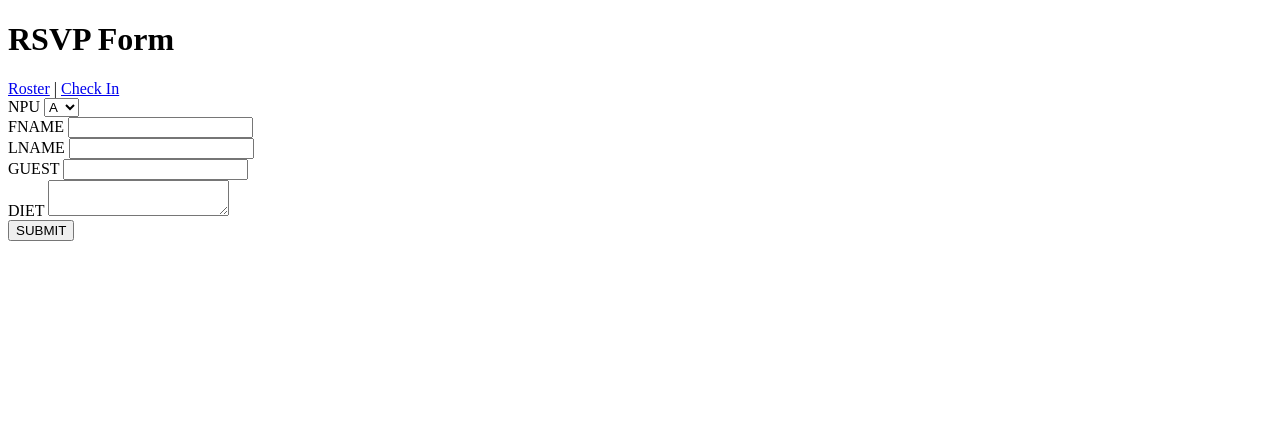
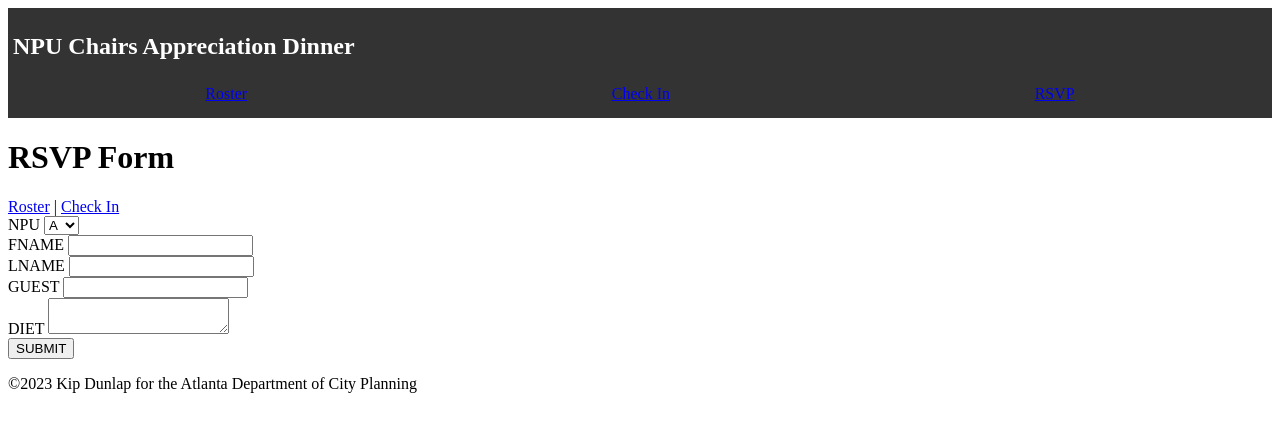
Before and after one commit to UrbaneD0ge/NPU-RSVP, a SvelteKit app: page /RSVP in a window 1280 px wide. Shown: the top 432 px of the page. Built offline with nearby package versions, Linux system fonts and the light colour scheme.

Commit message:
clearly I don't  understand forms

```diff
--- a/src/app.html
+++ b/src/app.html
@@ -1,12 +1,15 @@
 <!DOCTYPE html>
 <html lang="en">
+
 <head>
 	<meta charset="utf-8" />
 	<link rel="icon" href="%sveltekit.assets%/favicon.png" />
 	<meta name="viewport" content="width=device-width" />
 	%sveltekit.head%
 </head>
+
 <body data-sveltekit-preload-data="hover">
 	<div style="display: contents">%sveltekit.body%</div>
 </body>
+
 </html>
--- /dev/null
+++ b/src/routes/+layout.svelte
@@ -0,0 +1,35 @@
+<nav>
+  <h1>NPU Chairs Appreciation Dinner</h1>
+  <ul>
+    <li><a href="/">Roster</a></li>
+    <li><a href="/checkin">Check In</a></li>
+    <li><a href="/RSVP">RSVP</a></li>
+  </ul>
+</nav>
+
+<slot />
+
+<footer>
+  <p>©2023 Kip Dunlap for the Atlanta Department of City Planning</p>
+</footer>
+
+<style>
+  nav {
+    background-color: #333;
+    color: #fff;
+    padding: 5px;
+    margin-bottom: 2svh;
+  }
+
+  nav ul {
+    display: flex;
+    justify-content: space-around;
+    list-style: none;
+    margin: 5px;
+    padding: 5px;
+  }
+
+  footer {
+    position: sticky;
+  }
+</style>
--- a/src/routes/+page.server.js
+++ b/src/routes/+page.server.js
@@ -17,9 +17,9 @@ export const actions = {
     // get form data
     const data = new FormData(event.target);
 
-    const NPU = data.get('NPU');
+    const ID = data.get('_id');
 
     // write form data to database
-    await RSVPs.deleteOne({ NPU });
+    await RSVPs.deleteOne({ _id: ID });
   }
 };
--- a/src/routes/+page.svelte
+++ b/src/routes/+page.svelte
@@ -4,9 +4,6 @@
   $: ({ RSVPs } = data);
 </script>
 
-<h1>NPU Chairs Appreciation Dinner</h1>
-<a href="/RSVP">RSVP</a> | <a href="/checkin">Check In</a>
-<p>RSVPs go here:</p>
 <table width="100%" border="1px solid black">
   <thead>
     <tr>
@@ -29,7 +26,7 @@
       <td class="data-center">{RSVP.RSVPd ? '✅' : '❌'}</td>
       <td class="data-center">{RSVP.ATTENDED ? '✅' : '❌'}</td>
       <td class="data-center">
-        <a href="/{RSVP._id}"> <button id="edit">EDIT</button></a>
+        <a href="/{RSVP._id}"> <button type="button" id="edit">EDIT</button></a>
       </td>
       <td class="data-center">
         <form action="?/delete" method="POST">
--- a/src/routes/[id]/+page.server.js
+++ b/src/routes/[id]/+page.server.js
@@ -31,9 +31,9 @@ export const actions = {
 
     try {
       // put updated form data to database
-      await RSVPs.update({
+      await RSVPs.save({
         _id: new ObjectId(RSVP._id)
-      }, { $set: { FNAME, LNAME, GUEST, DIET } });
+      }, { $set: { RSVP } });
 
       console.log('RSVP', RSVP);
 
--- a/src/routes/[id]/+page.svelte
+++ b/src/routes/[id]/+page.svelte
@@ -16,7 +16,7 @@
 <form method="POST" use:enhance>
   <h3>NPU: {RSVPs.NPU}</h3>
   <input type="hidden" name="NPU" id="NPU" value={RSVPs.NPU} />
-  <input type="hidden" value={RSVPs._id} />
+  <input type="hidden" value={String(RSVPs._id)} />
   <br />
   <label for="FNAME">FNAME</label>
   {#if form?.missing}
@@ -38,7 +38,7 @@
   <textarea name="DIET" id="DIET" value={RSVPs.DIET ?? ''} />
   <br />
 
-  <button type="submit" action="?/default">SAVE</button>
+  <button type="submit">SAVE</button>
 </form>
 
 {#if form?.success}
```
Lines whose indentation alone changed are shown as unchanged.
